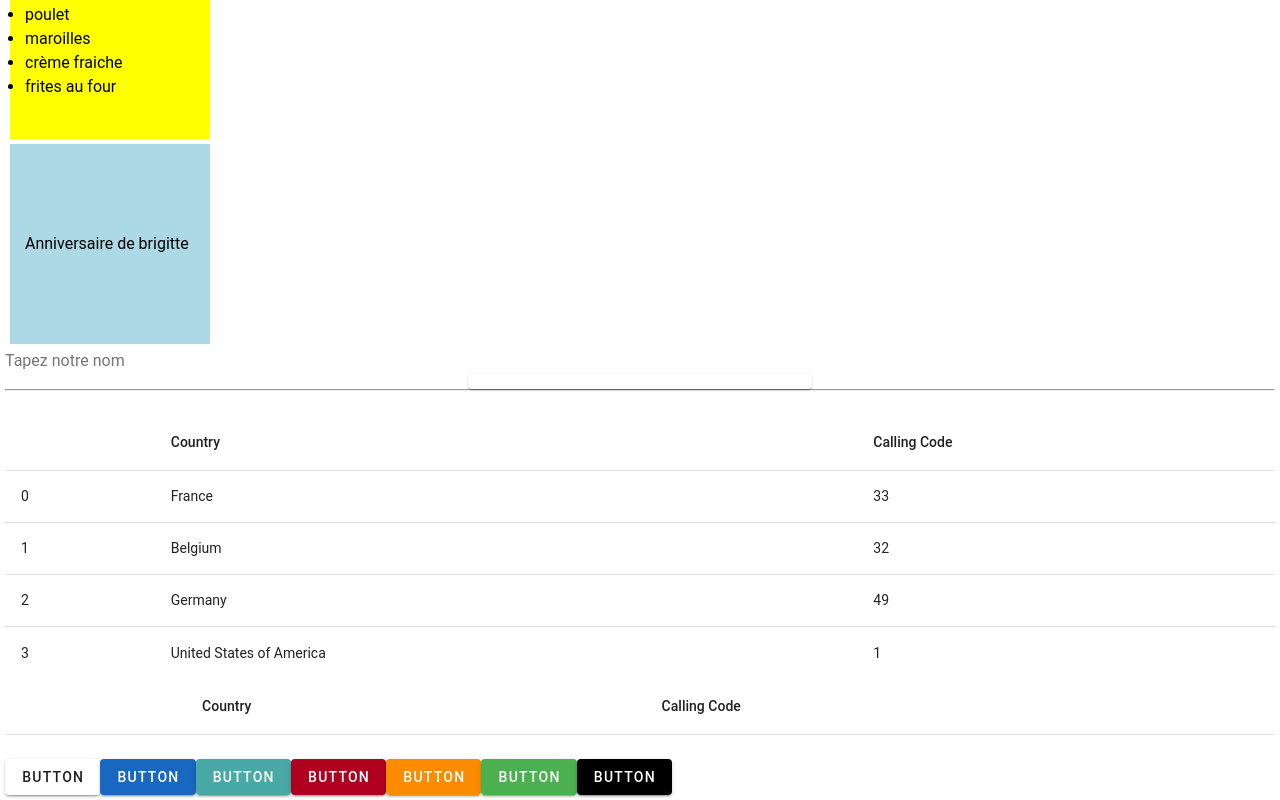
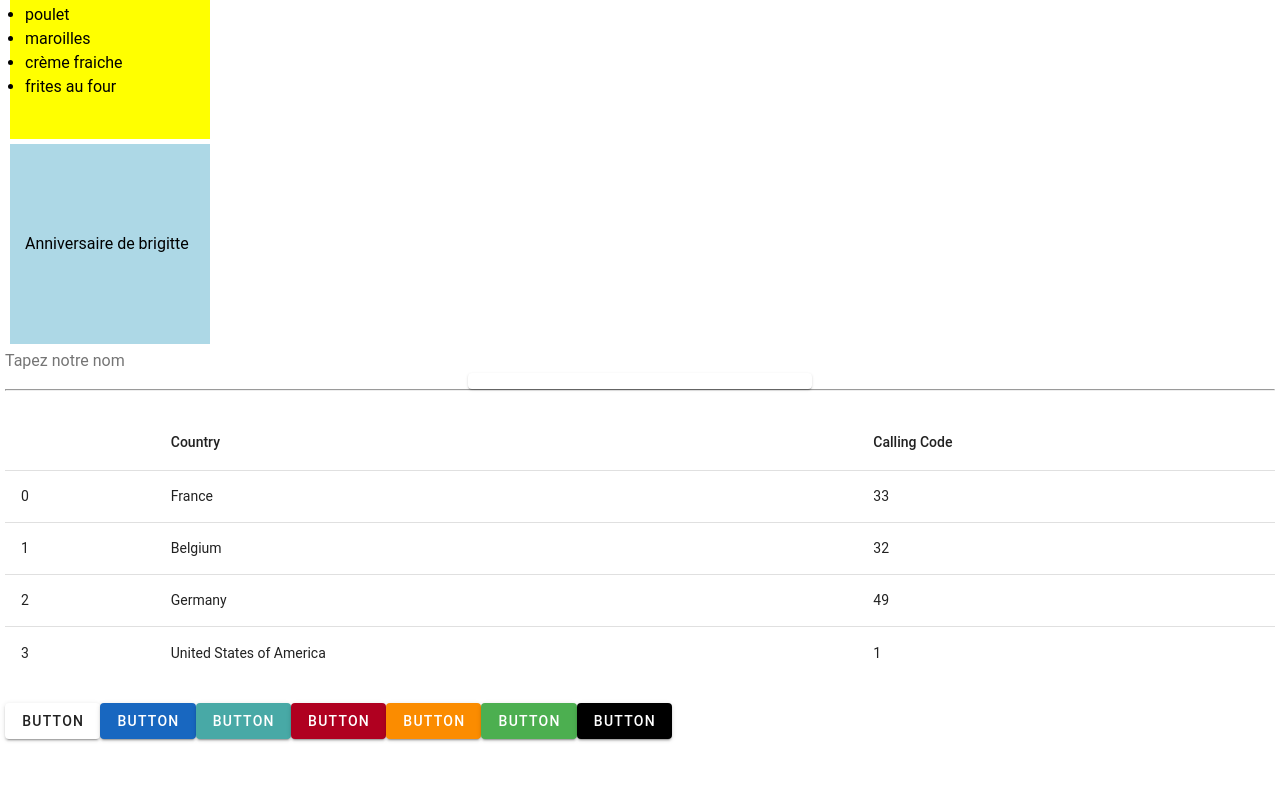
Before and after one commit to CDA-Greta-Bretagne-Sud/Vue, a Vue app in the folder tp1/: page / in a window 1280 px wide. Shown: the part 725-1525 px from the top of the page. After the commit the page ends 1469 px from the top, so only its background shows below. Built offline with nearby package versions, Linux system fonts and the light colour scheme.

Commit message:
maj correction exercice2

```diff
--- a/tp1/src/App.vue
+++ b/tp1/src/App.vue
@@ -58,29 +58,7 @@
 <br>
 <!-- exercice2-->
 <exercice-2/>
-<v-table>
-    <thead>
-      <tr>
-        <th></th>
-        <th class="text-left">
-          Country
-        </th>
-        <th class="text-left">
-         Calling Code
-        </th>
-      </tr>
-    </thead>
-    <tbody>
-      <tr
-        v-for="(item,index) in pays"
-        :key="item.name"
-      >
-      <td>{{index}}</td>
-        <td>{{ item.name }}</td>
-        <td>{{ item.callingCodes[0] }}</td>
-      </tr>
-    </tbody>
-  </v-table>
+
 
 <br>
 
```
